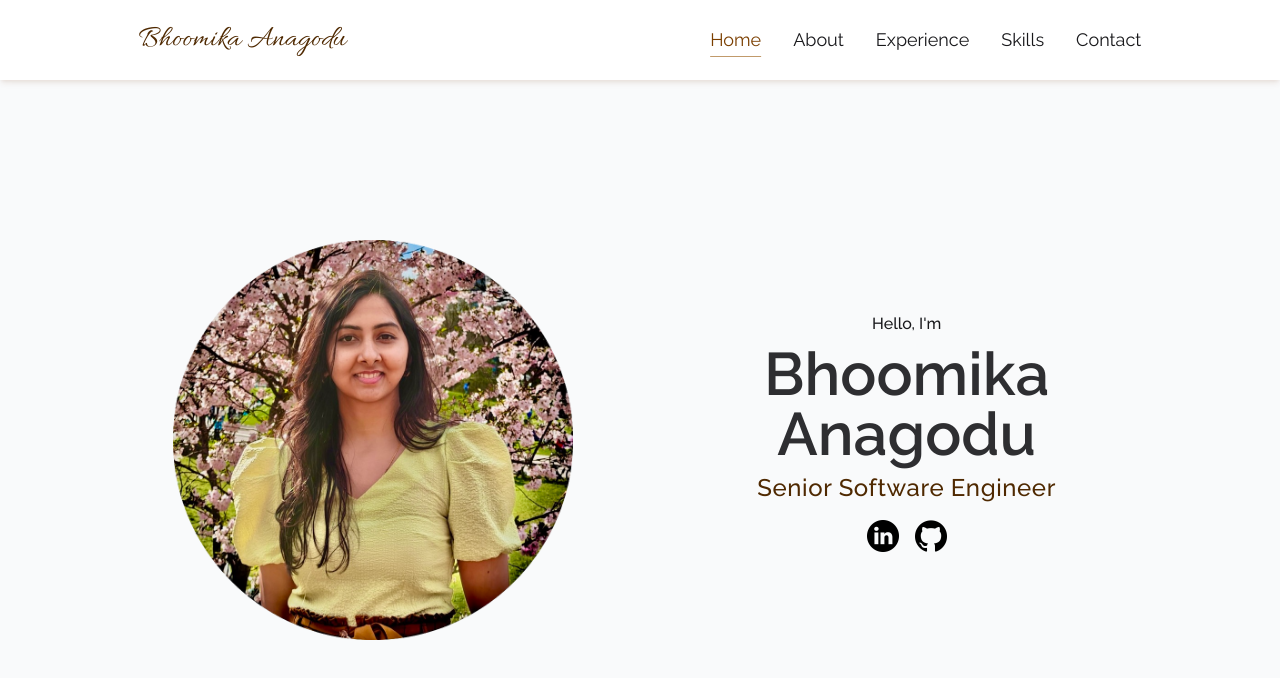
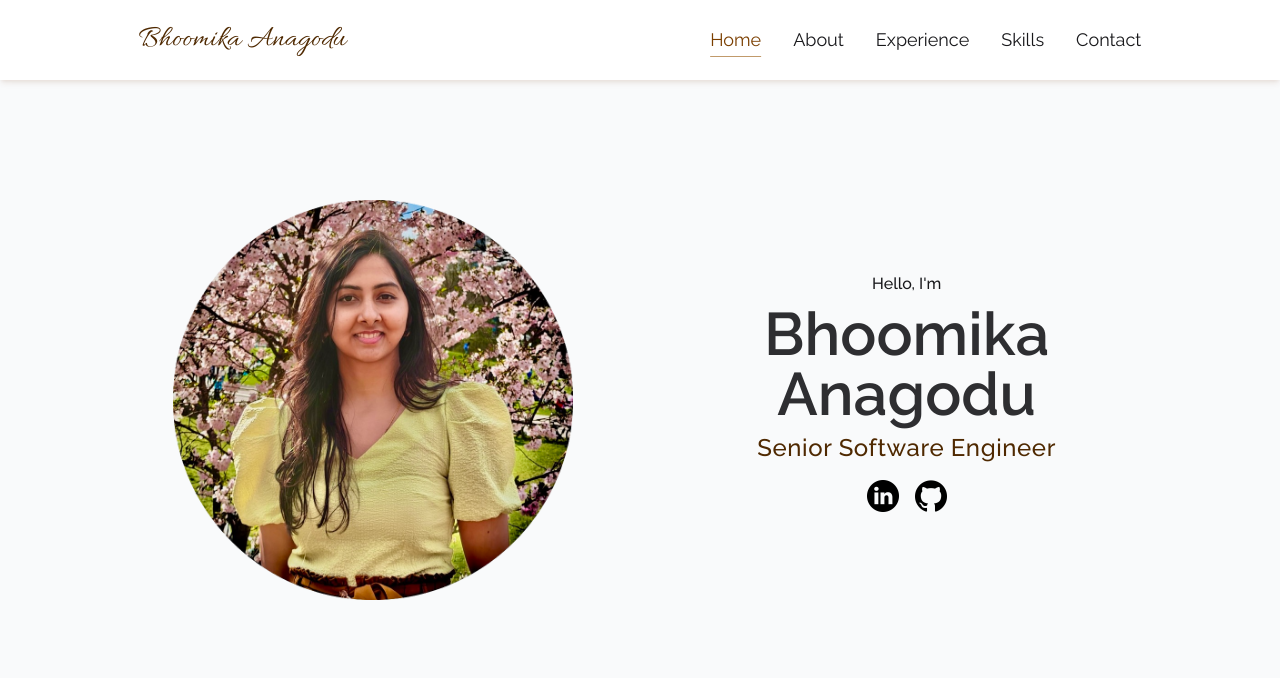
Before and after one commit to BhoomikaAnagodu/my-portfolio, a React (Vite) app: page / in a window 1280 px wide. Shown: the top 678 px of the page. Built offline with nearby package versions, Linux system fonts and the light colour scheme.

Commit message:
adjust padding responsively for mobile screens

```diff
--- a/index.css
+++ b/index.css
@@ -77,7 +77,7 @@ a,
 }
 
 .section-height {
-  @apply h-screen;
+  @apply h-screen py-[15vh];
 }
 
 .nav-list > li {
--- a/src/components/About.tsx
+++ b/src/components/About.tsx
@@ -36,10 +36,12 @@ const About = () => {
         id="about"
         className="section-height text-center flex flex-col justify-center"
       >
-        <p className="font-medium xxs:text-xs sm:text-sm md:text-base">Get To Know More</p>
+        <p className="font-medium xxs:text-xs sm:text-sm md:text-base">
+          Get To Know More
+        </p>
         <h1 className="section-heading">About Me</h1>
         <div className="xl:w-11/12 mx-auto grid gap-2 lg:flex lg:gap-10 xxs:my-2 sm:my-4 md:my-6 lg:my-8">
-          <div className="w-4/5 mx-auto lg:w-1/2 text-base md:text-lg tracking-wide text-left">
+          <div className="w-11/12 md:w-4/5 mx-auto lg:w-1/2 text-base md:text-lg tracking-wide text-left">
             <p className="my-4">
               Software Developer with a passion for creating high-performance,
               user-focused applications.
```
